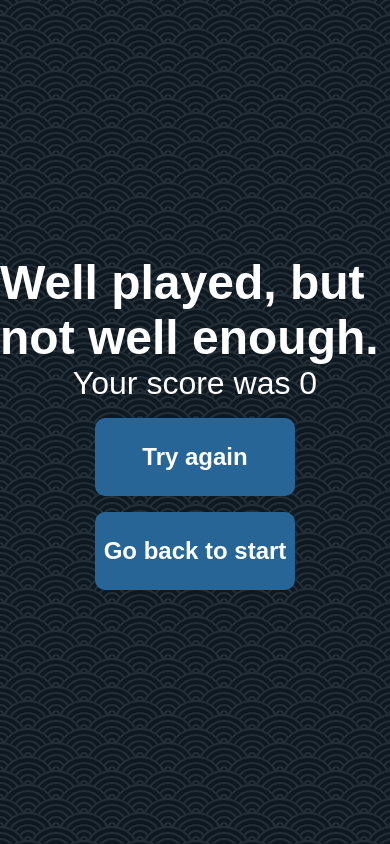
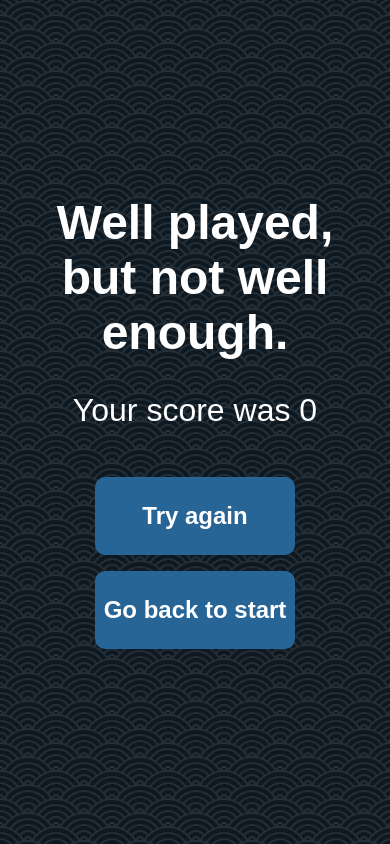
Before and after one commit to crackheadakira/AniHiLo, a website built with Vite: page html/gameover.html in a window 390 px wide. Built offline with nearby package versions, Linux system fonts and the light colour scheme.

Commit message:
Gameover screen: Mobile improvements, Yarn: Added lockfile

```diff
--- a/css/gameover.css
+++ b/css/gameover.css
@@ -27,15 +27,20 @@ a {
     flex-direction: column;
     justify-content: center;
     align-items: center;
+    padding-left: 2em;
+    padding-right: 2em;
 }
 
 #heroText {
-    font-size: 48px;
+    font-size: 3em;
     font-weight: 700;
+    text-align: center;
 }
 
 #scoreResult {
     font-size: 32px;
+    padding-top: 1em;
+    padding-bottom: 1em;
 }
 
 #buttons {
```
Also changed, not shown: 1 other file.
